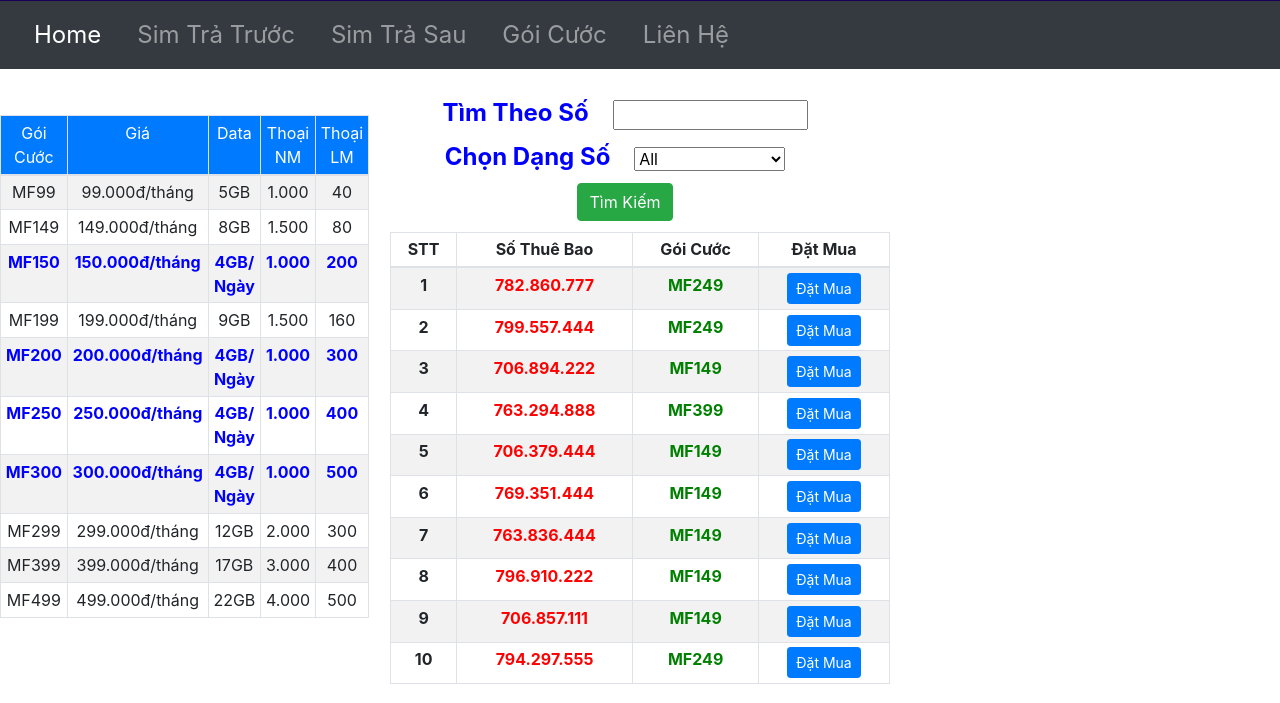
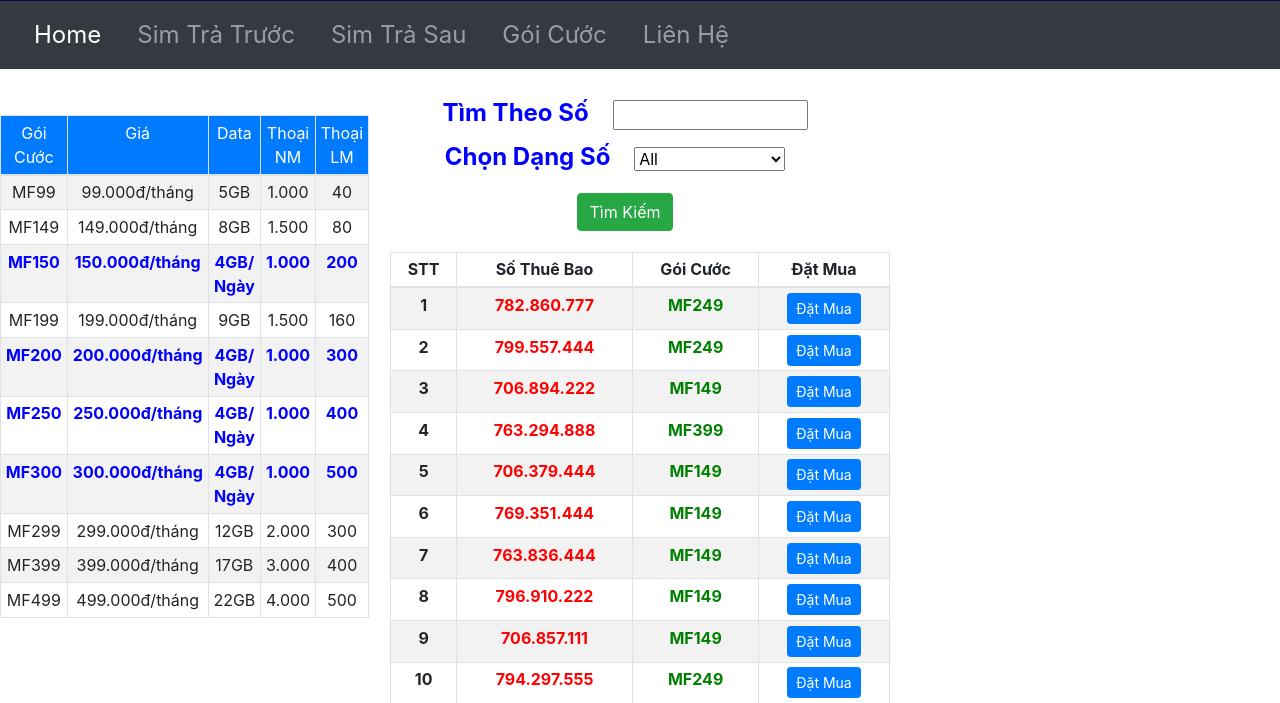
Before and after one commit to Cuongtq88/simmobi, a Flask app: page /trasau in a window 1280 px wide. Shown: the part 149-852 px from the top of the page. Run offline with Flask 2, Linux system fonts and the light colour scheme; data comes from the database, SQL or seed files in the repository; some libraries are stand-ins or nearby versions; some web fonts are replaced.

```diff
--- a/static/css/styles.css
+++ b/static/css/styles.css
@@ -197,6 +197,9 @@ color: #4682B4;
   padding-right: 3%;
 
 }
+.btn-timkiem{
+    margin: 10px 0px 10px 0px;
+}
 .title-goicuoc{
   color: white;
   font-size: 1rem;
--- a/templates/trasau.html
+++ b/templates/trasau.html
@@ -39,7 +39,7 @@
     </select>
     </div>
       <div class="col-lg-12 col-md-12">
-      <button type="submit" class="btn btn-success">Tìm Kiếm</button><br>
+      <button type="submit" class="btn btn-success btn-timkiem">Tìm Kiếm</button><br>
   </div>
       </div>
   </form>
```
